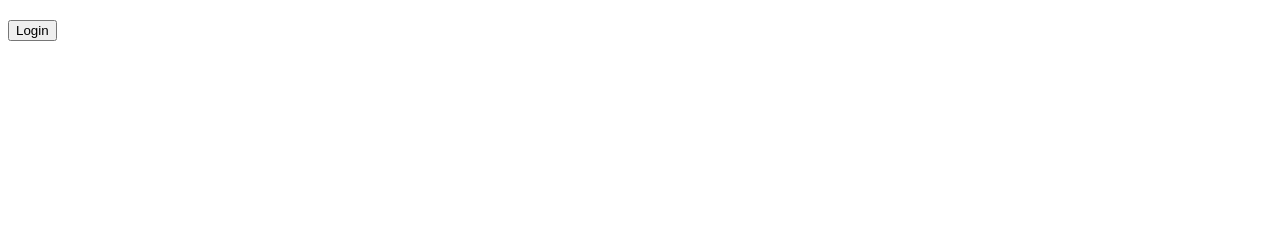
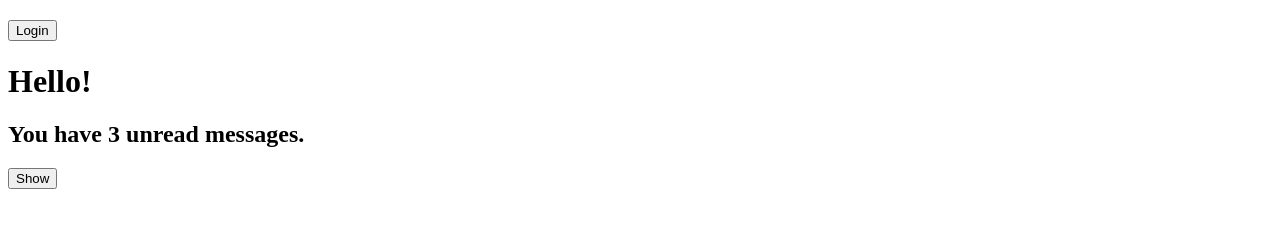
Before and after one commit to fjmn2001/react17, a React (Create React App) app in the folder apps/getting-started/: page / in a window 1280 px wide. Shown: the part 405-632 px from the top of the page. Built offline with nearby package versions, Linux system fonts and the light colour scheme.

Commit message:
feat: conditional rendering v2. Ref sn

```diff
--- a/apps/getting-started/src/App.tsx
+++ b/apps/getting-started/src/App.tsx
@@ -3,6 +3,8 @@ import Comment from "./shared/components/Comment";
 import Form from "./shared/components/Form";
 import Toggle from "./shared/components/Toggle";
 import LoginControl from "./conditional-rendering/components/LoginControl";
+import Mailbox from "./conditional-rendering/components/Mailbox";
+import Page from "./conditional-rendering/components/Page";
 
 interface User {
     firstName: string
@@ -14,6 +16,7 @@ export default function App() {
         firstName: 'Harper',
         lastName: 'Perez'
     };
+    const messages = ['React', 'Re: React', 'Re:Re: React'];
 
     return (
         <>
@@ -26,6 +29,8 @@ export default function App() {
             <Form />
             <Toggle />
             <LoginControl />
+            <Mailbox unreadMessages={ messages } />
+            <Page />
         </>
     );
 }
--- /dev/null
+++ b/apps/getting-started/src/conditional-rendering/components/Mailbox.tsx
@@ -0,0 +1,15 @@
+const Mailbox = ({unreadMessages}: { unreadMessages: string[] }) => {
+
+    return (
+        <div>
+            <h1>Hello!</h1>
+            { unreadMessages.length > 0 &&
+                <h2>
+                    You have { unreadMessages.length } unread messages.
+                </h2>
+            }
+        </div>
+    );
+}
+
+export default Mailbox;
--- /dev/null
+++ b/apps/getting-started/src/conditional-rendering/components/Page.tsx
@@ -0,0 +1,21 @@
+import WarningBanner from "./WarningBanner";
+import { useState } from "react";
+
+const Page = () => {
+    const [showWarning, setShowWarning] = useState(false)
+
+    const handleToggleClick = () => {
+        setShowWarning(showWarning => (!showWarning));
+    }
+
+    return (
+        <div>
+            <WarningBanner warn={ showWarning } />
+            <button onClick={ handleToggleClick }>
+                { showWarning ? 'Hide' : 'Show' }
+            </button>
+        </div>
+    );
+}
+
+export default Page;
--- /dev/null
+++ b/apps/getting-started/src/conditional-rendering/components/WarningBanner.tsx
@@ -0,0 +1,13 @@
+const WarningBanner = ({warn}: { warn: boolean }) => {
+    if (!warn) {
+        return null;
+    }
+
+    return (
+        <div className="warning">
+            Warning!
+        </div>
+    );
+}
+
+export default WarningBanner;
```
